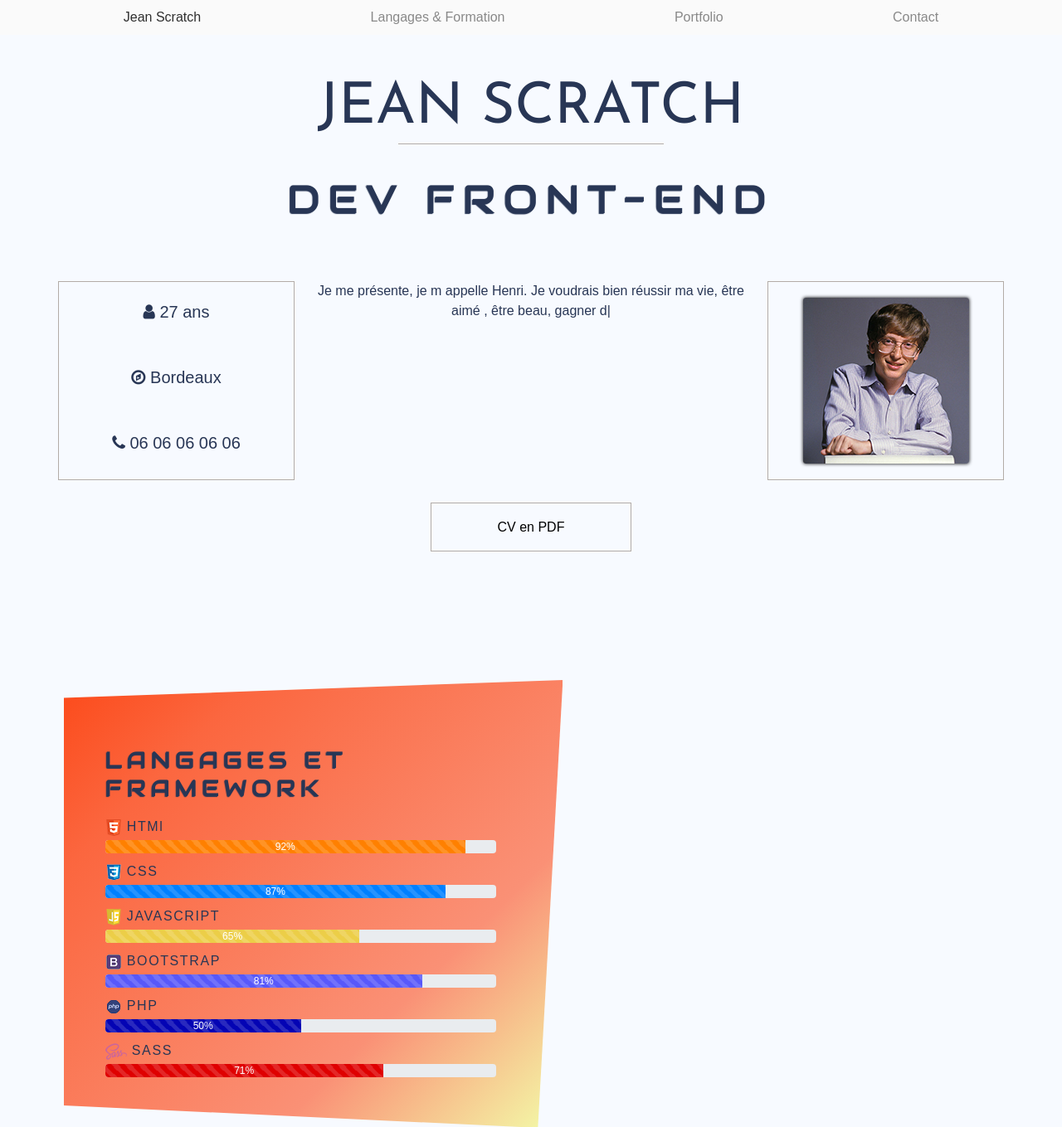
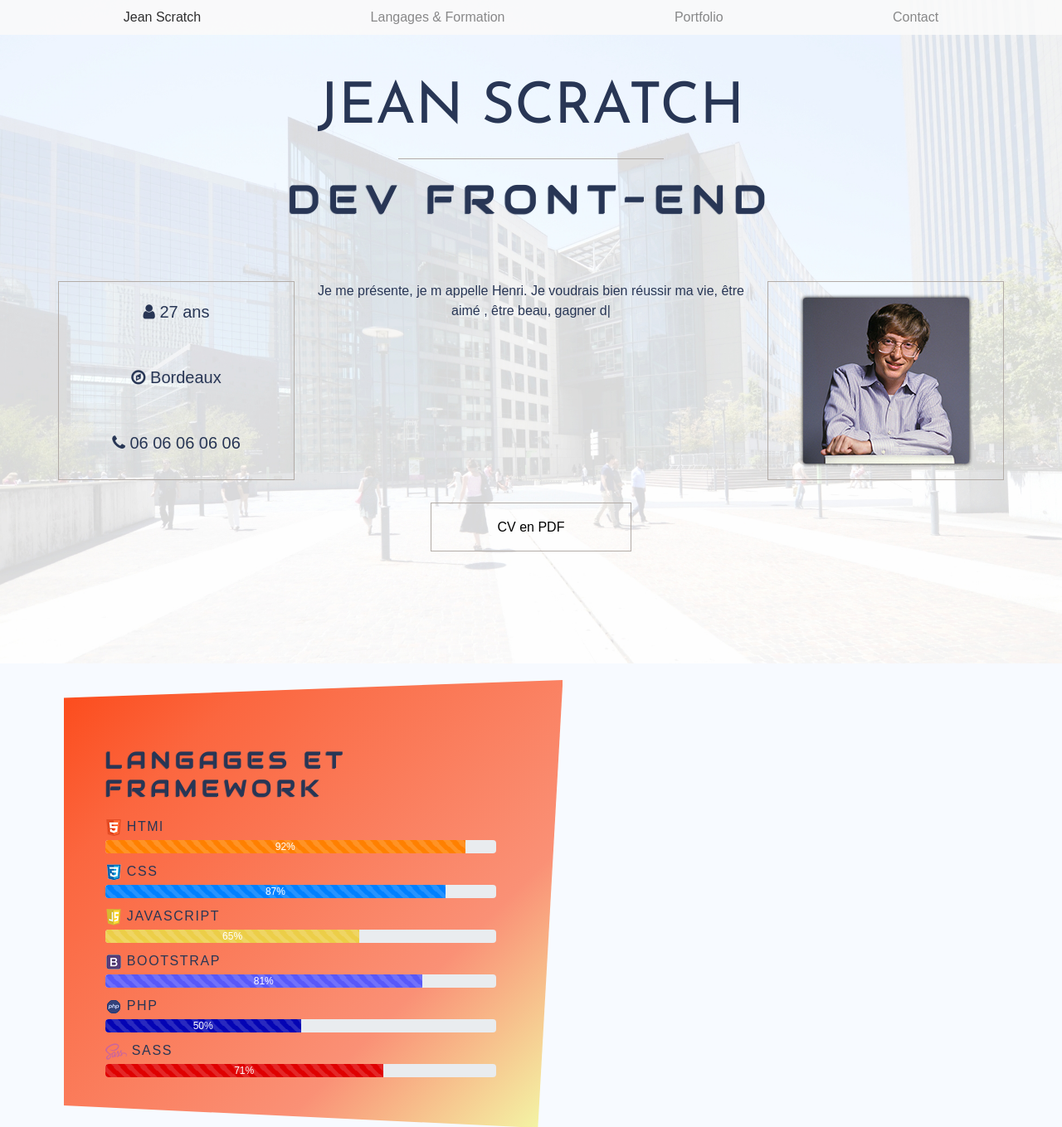
Before and after one commit to HenriBresteau/CurriVitae, a PHP site: page / in a window 1280 px wide. Shown: the top 1359 px of the page at 83% size. Run offline with PHP 8.4, Linux system fonts and the light colour scheme; some web fonts are replaced.

Commit message:
correction erreur header

```diff
--- a/index.html
+++ b/index.html
@@ -34,11 +34,9 @@
             </div>
         </nav>
         <div>
-            <h1>
-                Jean Scratch
-                <div id="line"></div>
-                <h2>Dev Front-end</h2>
-            </h1>
+            <h1>Jean Scratch</h1>
+            <div id="line"></div>
+            <h2>Dev Front-end</h2>
             <div class="container">
                 <div class="row presentation">
                     <div class="col-6 col-md-3 infos">
--- a/style.css
+++ b/style.css
@@ -41,7 +41,8 @@ li {
 header {
     text-align: center;
     height: 100vh;
-    background: url(./media/header.jpg) no-repeat 50% 50% cover;
+    background: url(./media/header.jpg) no-repeat fixed 50% 50%;
+    background-size: cover;
 }
 
 h1 {
```
